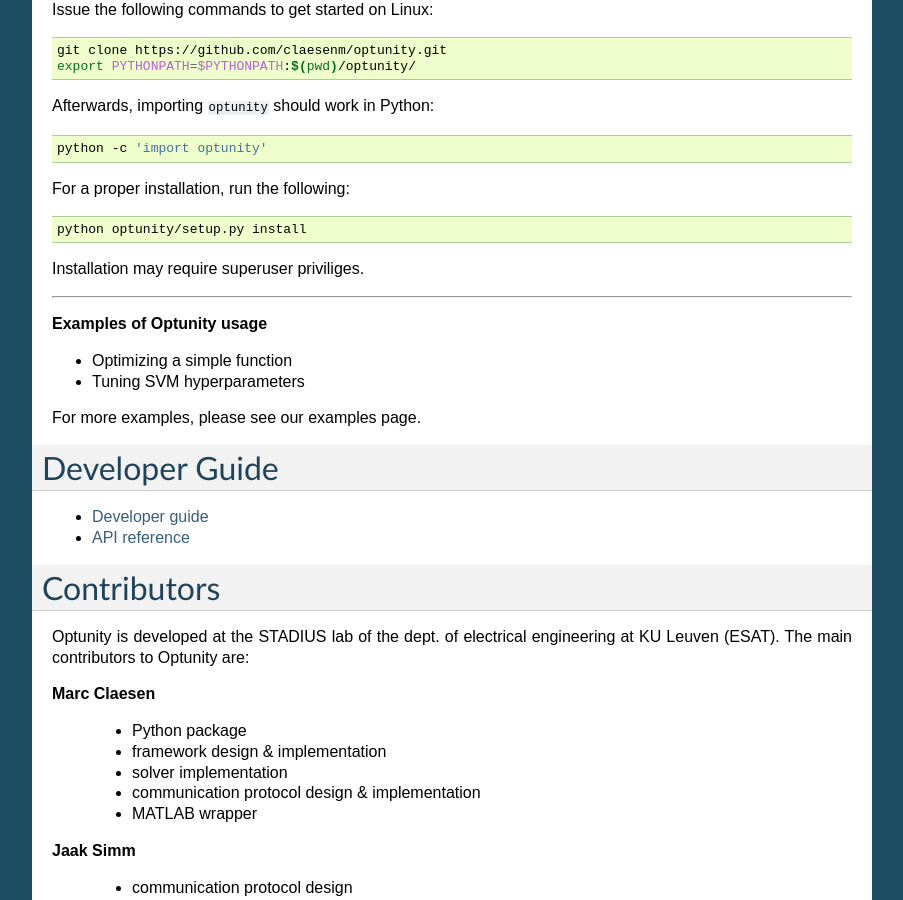
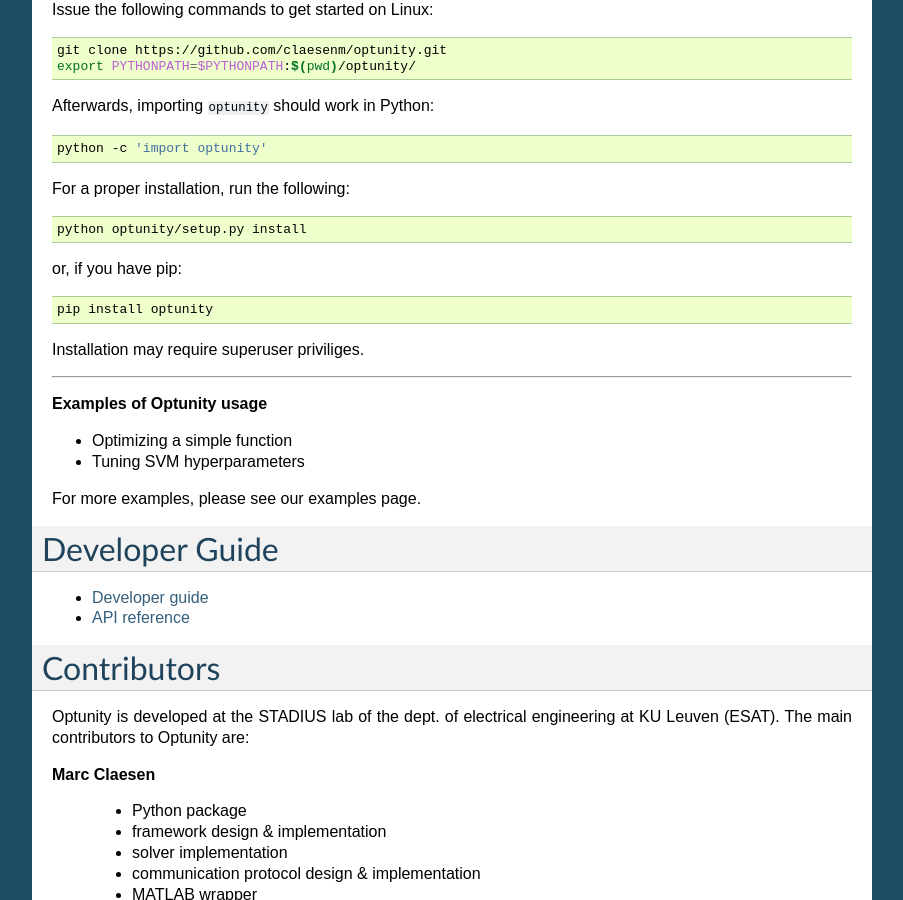
Before and after one commit to claesenm/optunity, a Sphinx documentation site: the page built from docs/index.rst, in a window 1280 px wide and 900 px high, scrolled down 572 px. Shown: the whole window, without its empty margins (198-1101 px from the left). Built offline with Sphinx 7.4.7, drawn with Linux system fonts in a browser that asks for light colours; pages that are not in the unit, such as notebooks, are missing from menus.

Commit message:
added pip installation instructions

```diff
--- a/docs/index.rst
+++ b/docs/index.rst
@@ -62,6 +62,12 @@
 
     python optunity/setup.py install
 
+or, if you have pip:
+
+.. code-block:: bash
+
+    pip install optunity
+
 Installation may require superuser priviliges.
 
 -------------
```
